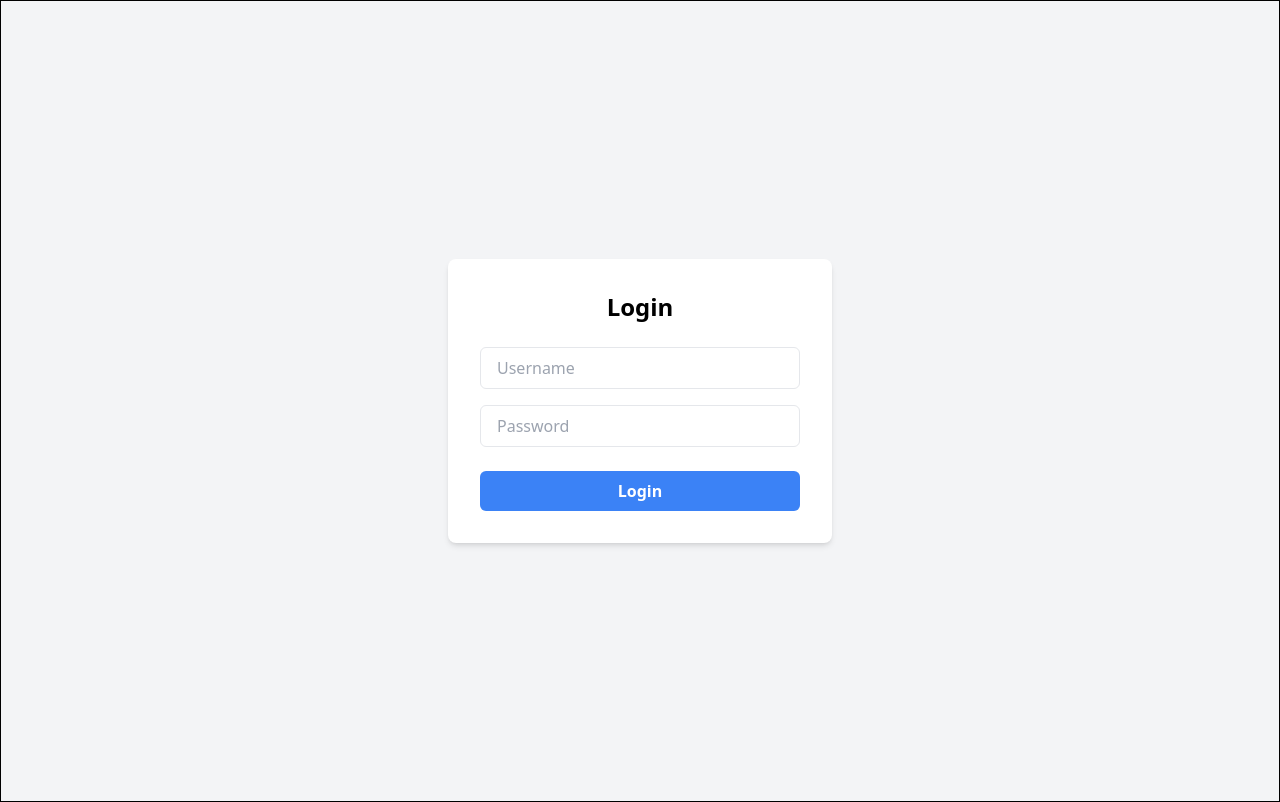
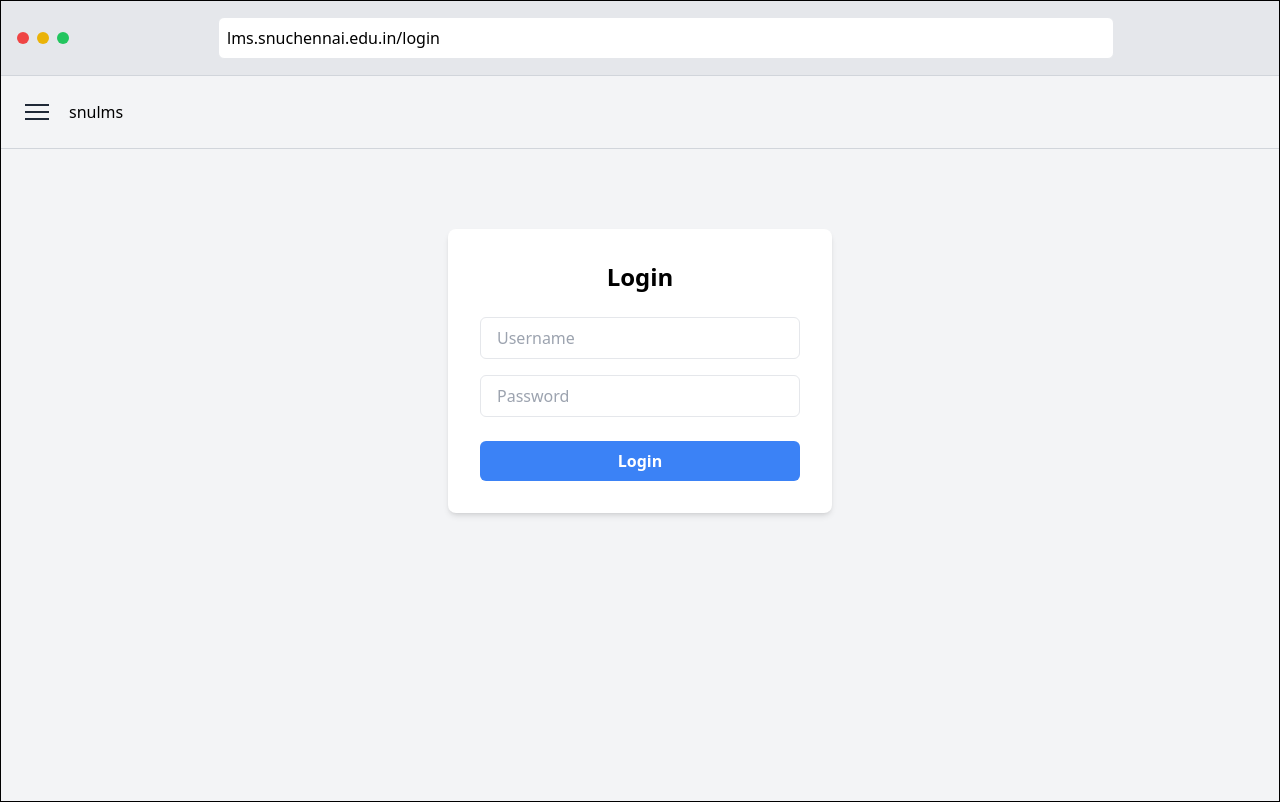
Before and after one commit to FrenzyVJN/Hack-Your-LMS, a SvelteKit app: page /sql in a window 1280 px wide. Built offline with nearby package versions, Linux system fonts and the light colour scheme.

Commit message:
added browser layout to login page in sql injection

```diff
--- a/src/routes/idor/+page.svelte
+++ b/src/routes/idor/+page.svelte
@@ -96,12 +96,15 @@
 			isAdmin = false;
 		}
 	}
+	function close(){
+		window.open('/', '_self');
+	}
 </script>
 
 <main class="border bg-white">
 	<div class="bg-gray-200 border-b border-gray-300 p-4 flex items-center justify-between">
 		<div class="flex space-x-2">
-			<div class="w-3 h-3 rounded-full bg-red-500 cursor-pointer"></div>
+			<div class="w-3 h-3 rounded-full bg-red-500 cursor-pointer" on:click={close}></div>
 			<div class="w-3 h-3 rounded-full bg-yellow-500 cursor-pointer"></div>
 			<div class="w-3 h-3 rounded-full bg-green-500 cursor-pointer"></div>
 		</div>
--- a/src/routes/sql/+page.svelte
+++ b/src/routes/sql/+page.svelte
@@ -33,7 +33,7 @@
 	}
 
 	let id = '001';
-	let tab = 'home';
+	let tab = 'login';
 	let content = '';
 	let isAdmin = false;
 	let selectedUserId = '';
@@ -117,11 +117,43 @@
 			isAdmin = false;
 		}
 	}
+	function close(){
+		window.open('/', '_self');
+	}
 </script>
 
 <main class="min-h-screen w-screen border border-black bg-white">
 	{#if currentView === 'login'}
-		<div class="flex items-center justify-center h-screen bg-gray-100">
+	<div class="bg-gray-100 min-h-screen">
+		<div class="bg-gray-200 border-b border-gray-300 p-4 flex items-center justify-between">
+			<div class="flex space-x-2">
+				<div class="w-3 h-3 rounded-full bg-red-500 cursor-pointer" on:click={close}></div>
+				<div class="w-3 h-3 rounded-full bg-yellow-500 cursor-pointer"></div>
+				<div class="w-3 h-3 rounded-full bg-green-500 cursor-pointer"></div>
+			</div>
+			<input
+				id="url"
+				type="text"
+				value="lms.snuchennai.edu.in/login"
+				class="border rounded-md p-2 w-full max-w-4xl mx-auto"
+				on:change={handleInputChange}
+				on:keydown={handleKeyPress}
+			/>
+		</div>
+
+		<div class="bg-gray-100 border-b border-gray-300 p-6 flex items-center">
+			<div>
+				<div class="w-6 h-4 flex flex-col justify-between cursor-pointer">
+					<span class="block h-0.5 bg-gray-800"></span>
+					<span class="block h-0.5 bg-gray-800"></span>
+					<span class="block h-0.5 bg-gray-800"></span>
+				</div>
+			</div>
+			<div class="flex px-5">snulms</div>
+		</div>
+
+
+		<div class="flex items-center justify-center mt-20 ">
 			<div class="bg-white p-8 rounded-lg shadow-md w-96">
 				<h2 class="text-2xl font-bold mb-6 text-center">Login</h2>
 				<input
@@ -151,12 +183,13 @@
 				{/if}
 			</div>
 		</div>
+	</div>
 	{:else}
 
 	<main class="border bg-white">
 		<div class="bg-gray-200 border-b border-gray-300 p-4 flex items-center justify-between">
 			<div class="flex space-x-2">
-				<div class="w-3 h-3 rounded-full bg-red-500 cursor-pointer"></div>
+				<div class="w-3 h-3 rounded-full bg-red-500 cursor-pointer" on:click={close}></div>
 				<div class="w-3 h-3 rounded-full bg-yellow-500 cursor-pointer"></div>
 				<div class="w-3 h-3 rounded-full bg-green-500 cursor-pointer"></div>
 			</div>
```
